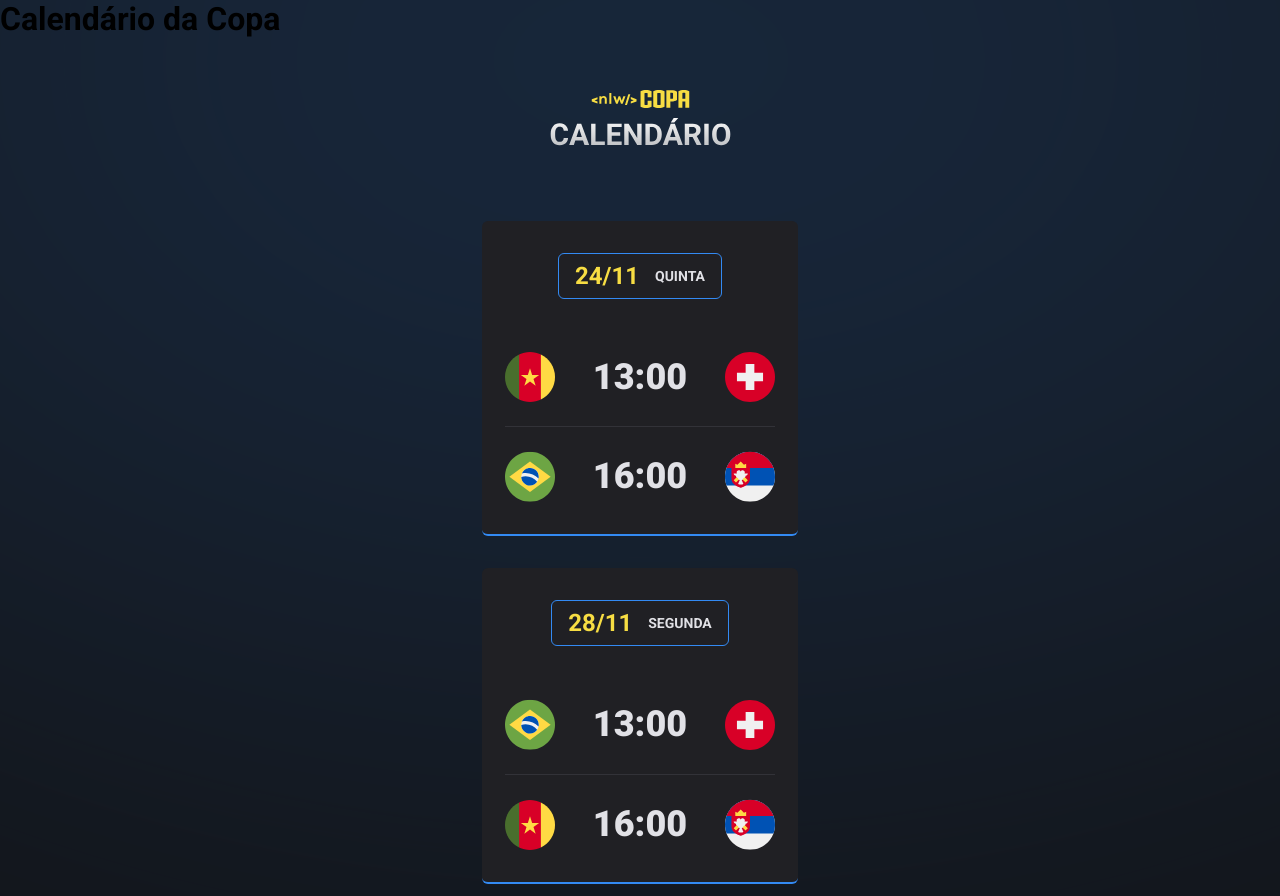
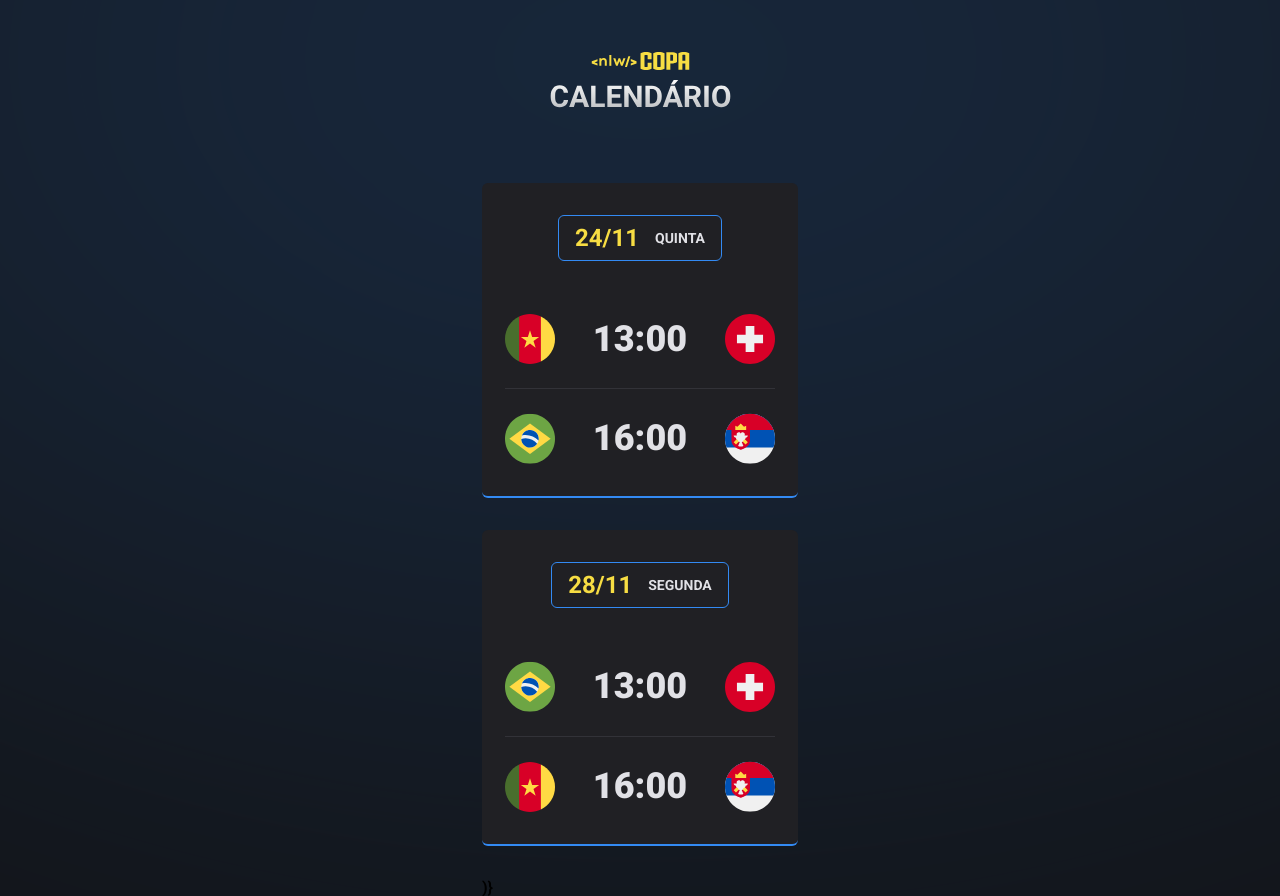
Before and after one commit to OtavioSantos99/nlw-copa10, a plain HTML site: page index.html in a window 1280 px wide. Shown: the top 896 px of the page. Drawn offline with Linux system fonts and the light colour scheme.

Commit message:
Update index.html

```diff
--- a/index.html
+++ b/index.html
@@ -17,7 +17,6 @@
     />
   </head>
   <body class="blue">
-    <h1>Calendário da Copa</h1>
     <div id="app">
       <!--Tag genérica-->
 
```
